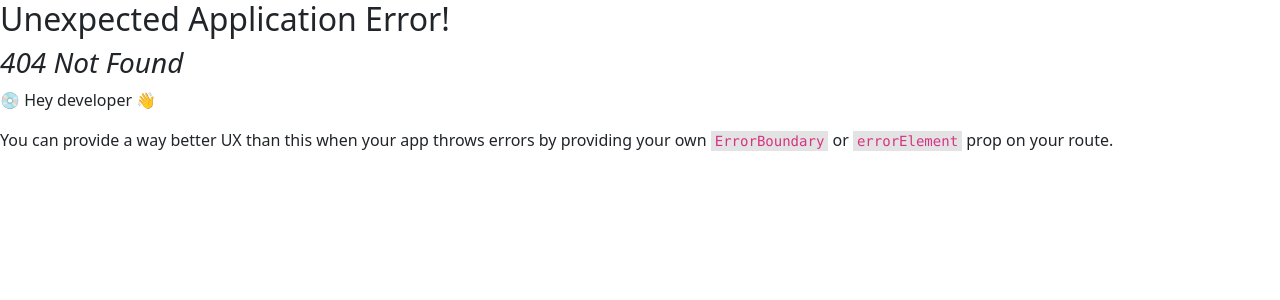
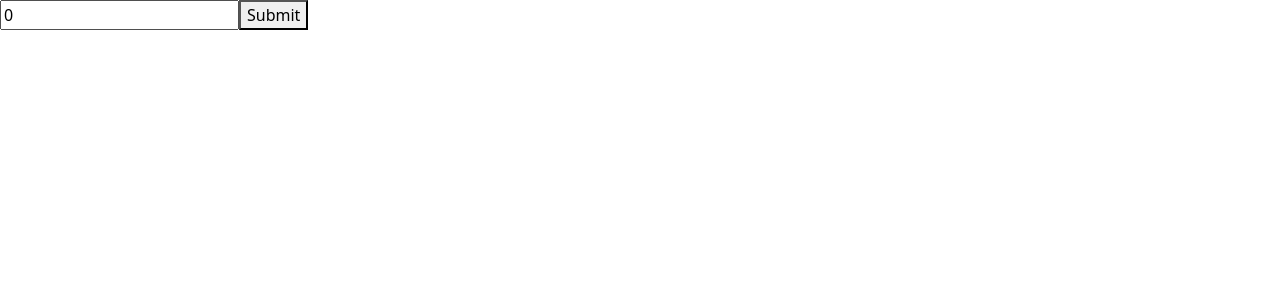
Before and after one commit to aaru2599/React-app, a React (Vite) app: page /armstrong in a window 1280 px wide. Before the commit this address had no page. Shown: the top 300 px of the page. Built offline with nearby package versions, Linux system fonts and the light colour scheme.

Commit message:
Initial commit

```diff
--- /dev/null
+++ b/src/components/Interview/Armstrong.jsx
@@ -0,0 +1,16 @@
+import React, { useState } from "react"
+const Armstrong = () => {
+    const [userInput,setUserInput]=useState(0)
+    const handleBtnClick=()=>{
+        console.log(userInput);
+    }
+
+    console.log(userInput);
+    return (
+        <div>
+            <input value={userInput} onChange={(e)=>setUserInput(e.target.value)}  type="text" />
+            <button onClick={handleBtnClick}>Submit</button>
+        </div>
+    )
+}
+export default Armstrong
--- a/src/main.jsx
+++ b/src/main.jsx
@@ -5,7 +5,6 @@ import ReactDOM from 'react-dom/client'
 import "bootstrap-icons/font/bootstrap-icons.css";
 import 'bootstrap/dist/css/bootstrap.min.css'
 import "bootstrap/dist/js/bootstrap.bundle.js"
-import Header from './components/React-Router-Dom/Header';
 
 import ProductsLayout from './components/WithoutHOC/Products.Layout';
 import { RouterProvider, createBrowserRouter } from 'react-router-dom';
@@ -24,10 +23,15 @@ import FuncCompMemo from './components/useMemo/7.WithUseMemo';
 import ChildComp from './components/Practice/Child';
 import ParentV1 from './components/Practice/Parant';
 import Form from './components/Interview/Form';
+import Armstrong from './components/Interview/Armstrong';
 const myRouter = createBrowserRouter([
   {
     path: "/withusememo",
     element: <FuncCompMemo />
+  },
+  {
+    path: "/armstrong",
+    element: <Armstrong />
   },
   {
     path: "/form",
```
